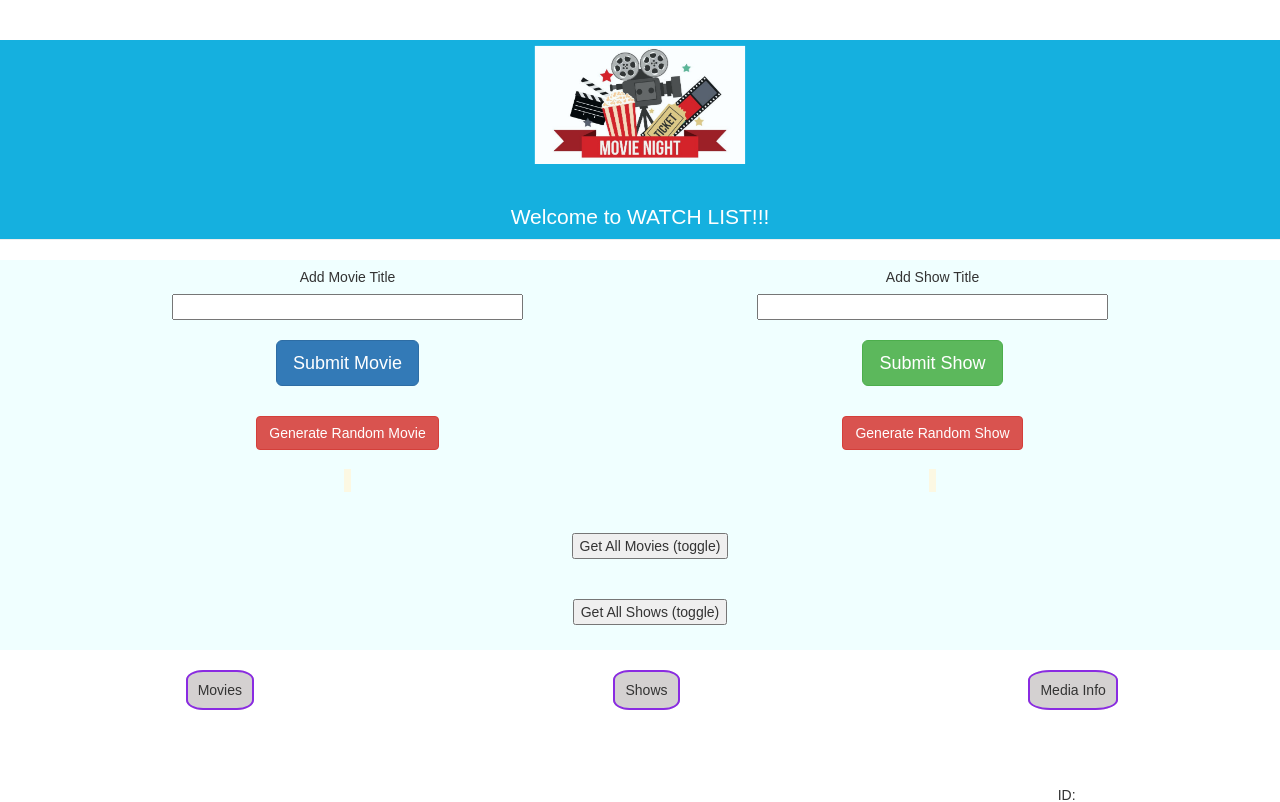
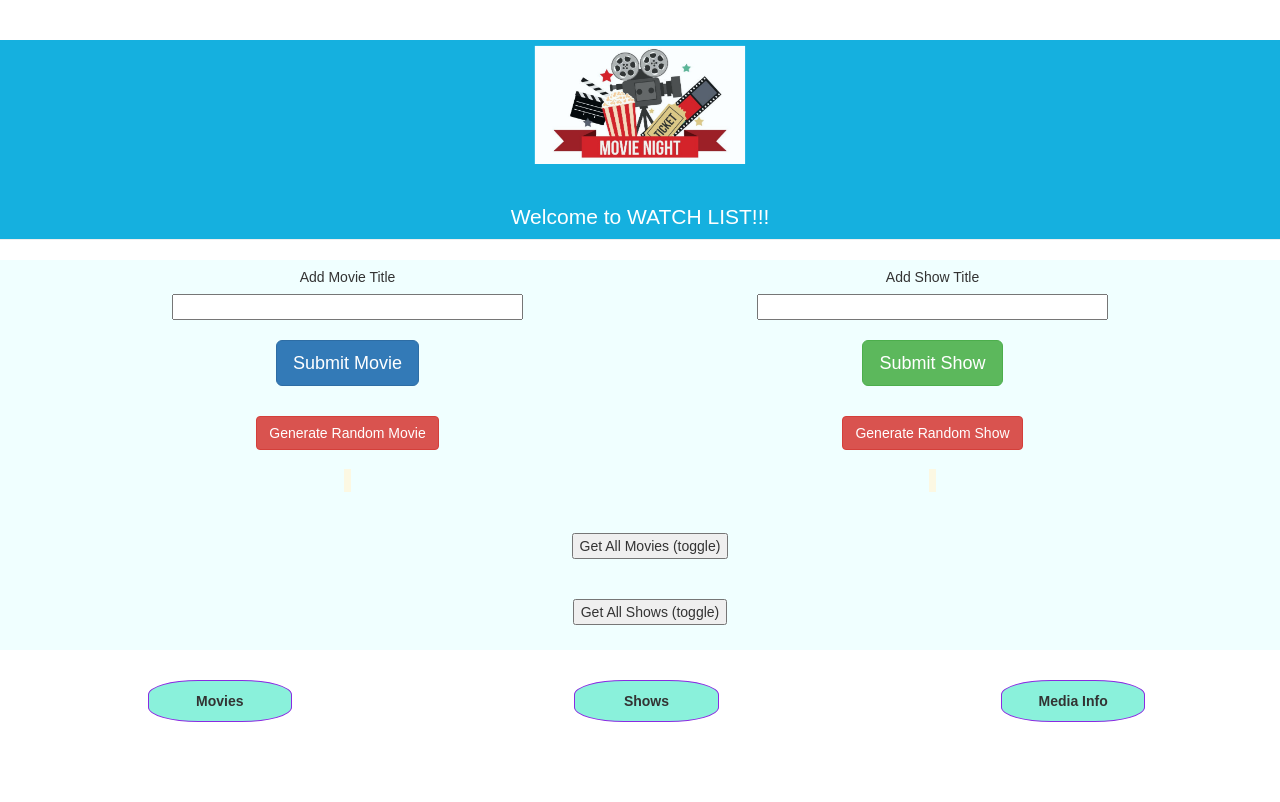
Before and after one commit to chen101385/watch_list, a React (Create React App) app: page / in a window 1280 px wide. Shown: the top 802 px of the page. Built offline with nearby package versions, Linux system fonts and the light colour scheme; no server answers.

Commit message:
made changes to CSS

```diff
--- a/src/App.css
+++ b/src/App.css
@@ -42,13 +42,16 @@
 }
 
 .List-title {
-  background-color: rgb(212, 209, 209);
+  display: inline-block;
+  width: 35%;
+  background-color: rgb(138, 241, 219);
   position: relative;
   right: -14px;
   top: 30px;
-  border-radius: 25%;
-  border: 2px solid blueviolet;
+  border-radius: 35%;
+  border: 1px solid blueviolet;
   padding: 10px;
+  font-weight: bold;
 }
 
 .List-position {
--- a/src/components/App.jsx
+++ b/src/components/App.jsx
@@ -209,7 +209,7 @@ class App extends Component {
             </div>{" "}
           </div>{" "}
           <div className="list-group col-md-4">
-            <span className="List-title"> Movies </span>{" "}
+            <p className="List-title"> Movies </p>{" "}
             <div className="List-position">
               <MovieList
                 movies={movieList}
@@ -219,7 +219,7 @@ class App extends Component {
             </div>{" "}
           </div>{" "}
           <div className="Media-list list-group col-md-4">
-            <span className="List-title"> Shows </span>{" "}
+            <p className="List-title"> Shows </p>{" "}
             <div className="List-position">
               <ShowList
                 shows={showList}
@@ -229,7 +229,7 @@ class App extends Component {
             </div>{" "}
           </div>{" "}
           <div className="Media-list list-group col-md-4">
-            <span className="List-title">Media Info</span>{" "}
+            <p className="List-title">Media Info</p>{" "}
             <div className="Media-description">
               <Media searchResults={searchResults} />
             </div>{" "}
--- a/src/components/Media.jsx
+++ b/src/components/Media.jsx
@@ -25,56 +25,47 @@ class Media extends Component {
   }
 
   render() {
+    let result = this.props.searchResults
+      ? this.props.searchResults[this.state.current]
+      : null;
+    let searchResults = this.props.searchResults
+      ? this.props.searchResults
+      : null;
     return (
       <div>
         <div className="Media-image">
           <img
             src={
-              this.props.searchResults
-                ? `https://image.tmdb.org/t/p/w200${
-                    this.props.searchResults[this.state.current].poster_path
-                  }`
+              searchResults
+                ? `https://image.tmdb.org/t/p/w200${result.poster_path}`
                 : null
             }
             alt=""
           />
         </div>
-        <span>
-          ID:{" "}
-          {this.props.searchResults
-            ? this.props.searchResults[this.state.current].id
-            : ""}{" "}
-        </span>{" "}
-        <br />
+        <span>ID: {searchResults ? result.id : ""} </span> <br />
         <br />
         <span>
           {" "}
           Title Name:{" "}
-          {this.props.searchResults
-            ? this.props.searchResults[this.state.current].original_title
+          {searchResults
+            ? result.original_title
+              ? result.original_title
+              : result.original_name
             : ""}{" "}
         </span>{" "}
         <br />
         <br />
         <span>
           Average Review:{" "}
-          {this.props.searchResults
-            ? `${
-                this.props.searchResults[this.state.current].vote_average
-              } - (Reviews: ${
-                this.props.searchResults[this.state.current].vote_count
-              })`
+          {searchResults
+            ? `${result.vote_average} - (Reviews: ${result.vote_count})`
             : ""}{" "}
         </span>{" "}
         <br />
         <br />
         <b> Overview </b>{" "}
-        <div className="Overview">
-          {" "}
-          {this.props.searchResults
-            ? this.props.searchResults[this.state.current].overview
-            : ""}{" "}
-        </div>{" "}
+        <div className="Overview"> {searchResults ? result.overview : ""} </div>{" "}
         <div>
           <button className="Selection-button" onClick={() => this.previous()}>
             {" "}
```
